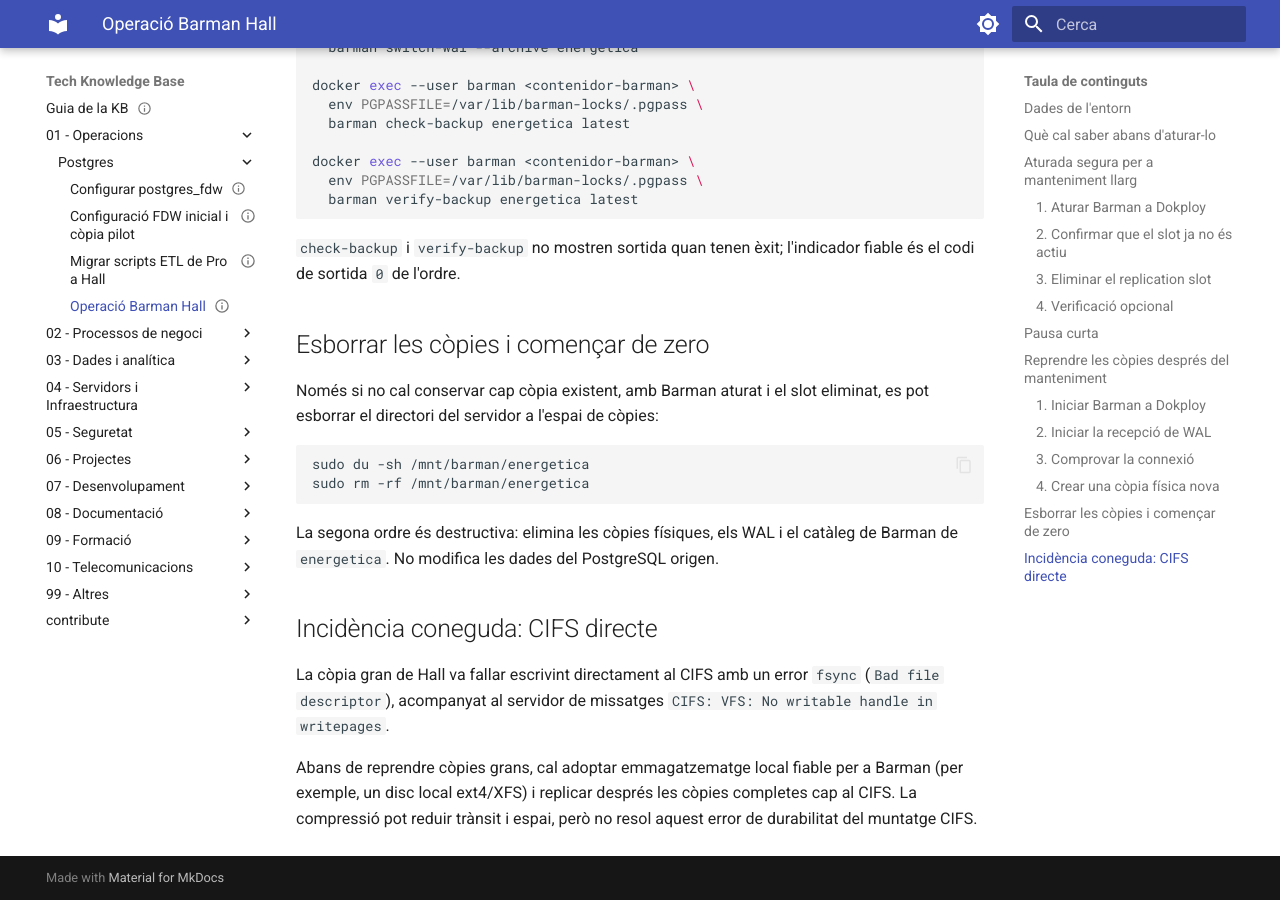
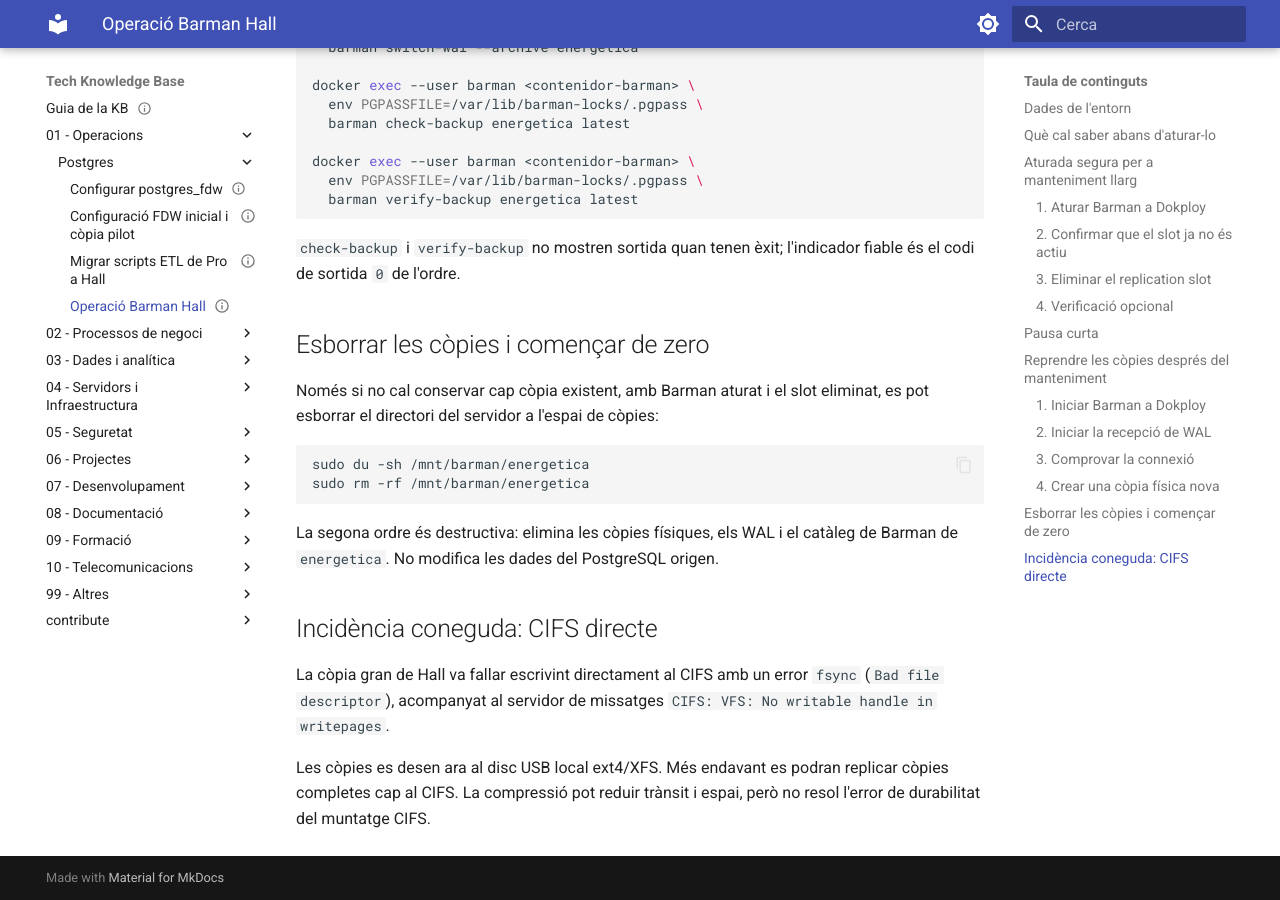
Before and after one commit to lenergetica/le-tech-knowledge-base, an MkDocs documentation site: the page built from docs/01/postgres/operacio-barman-hall.md, in a window 1280 px wide and 900 px high, scrolled down 3549 px. Built offline with MkDocs 1.6.1 and Material for MkDocs 9.7.7, drawn with Linux system fonts in a browser that asks for light colours.

Commit message:
feat: corregir document operació Barman Hall amb disc dur extern

```diff
--- a/docs/01/postgres/operacio-barman-hall.md
+++ b/docs/01/postgres/operacio-barman-hall.md
@@ -17,6 +17,7 @@ tags:
 Aquest document descriu com aturar i reprendre les còpies del clúster PostgreSQL de Hall.
 
 !!! warning "Còpies físiques"
+
     Barman fa còpies **físiques de tot el clúster PostgreSQL**. Per tant, la còpia inclou totes les bases de dades de la instància, no només `energetica`.
 
 ## Dades de l'entorn
@@ -188,6 +189,6 @@ La segona ordre és destructiva: elimina les còpies físiques, els WAL i el cat
 La còpia gran de Hall va fallar escrivint directament al CIFS amb un error `fsync` (`Bad file
 descriptor`), acompanyat al servidor de missatges `CIFS: VFS: No writable handle in writepages`.
 
-Abans de reprendre còpies grans, cal adoptar emmagatzematge local fiable per a Barman (per exemple,
-un disc local ext4/XFS) i replicar després les còpies completes cap al CIFS. La compressió pot
-reduir trànsit i espai, però no resol aquest error de durabilitat del muntatge CIFS.
+Les còpies es desen ara al disc USB local ext4/XFS. Més endavant es podran replicar còpies
+completes cap al CIFS. La compressió pot reduir trànsit i espai, però no resol l'error de
+durabilitat del muntatge CIFS.
```
Also changed, not shown: other parts of docs/01/postgres/operacio-barman-hall.md (+1 -1 lines).
